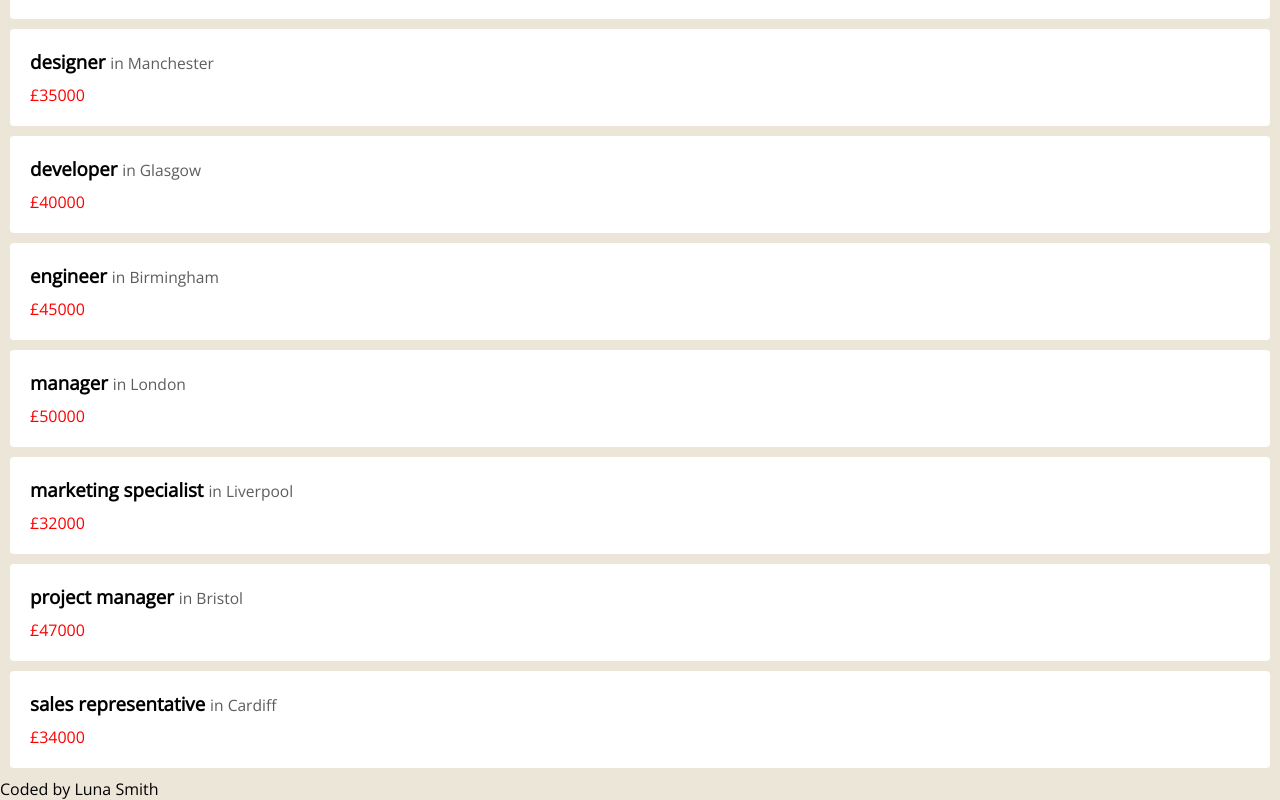
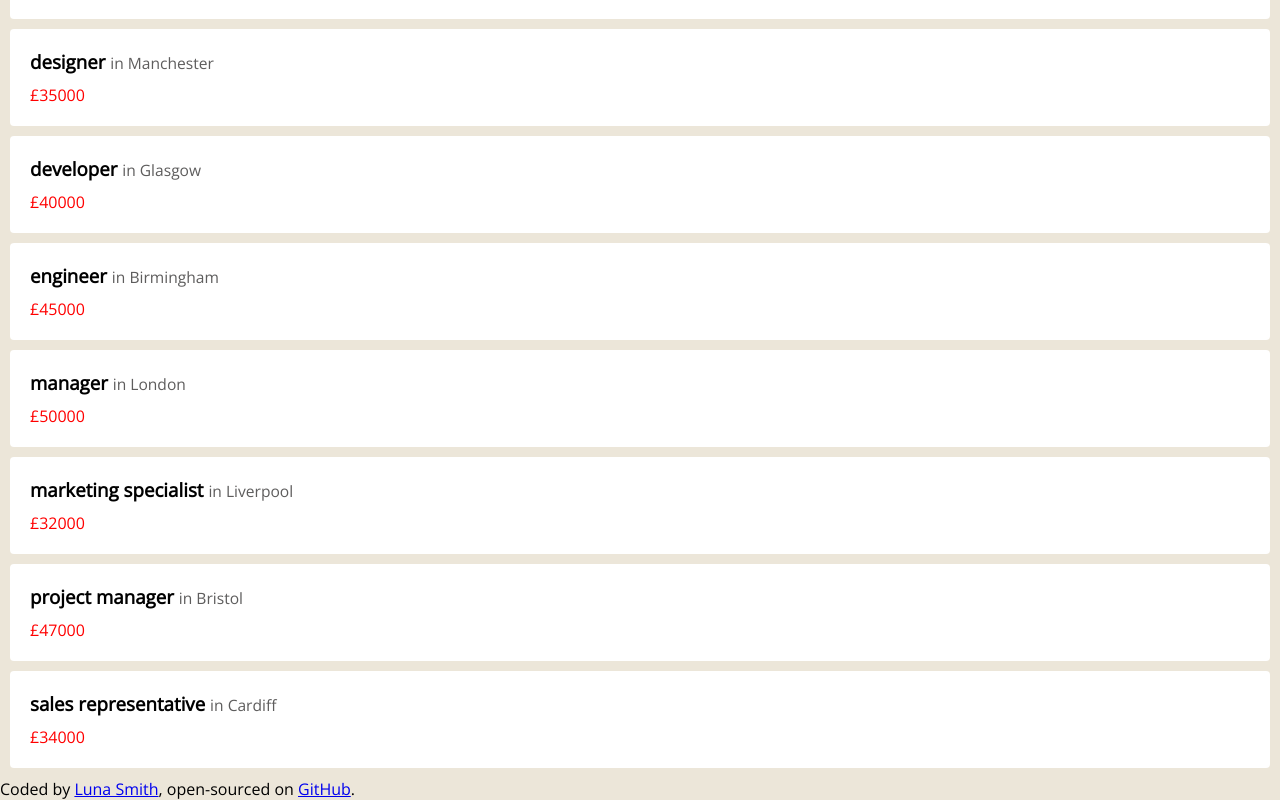
Before and after one commit to Lu-Smith/hyrule_jobs_vue_typescript, a Vue app: page / in a window 1280 px wide. Shown: the part 519-1319 px from the top of the page. Built offline with nearby package versions, Linux system fonts and the light colour scheme.

Commit message:
Updated MainFooter.vue

```diff
--- a/src/components/MainFooter.vue
+++ b/src/components/MainFooter.vue
@@ -1,12 +1,8 @@
 <template>
-  Coded by Luna Smith
+    <footer>Coded by <a href="https://www.lunasmithart.com/" target="_blank">Luna Smith</a>, open-sourced on
+    <a href="https://github.com/Lu-Smith/hyrule_jobs_vue_typescript" target="_blank">GitHub</a>.</footer>
 </template>
 
-<script>
-export default {
-
-}
-</script>
 
 <style>
 
```
